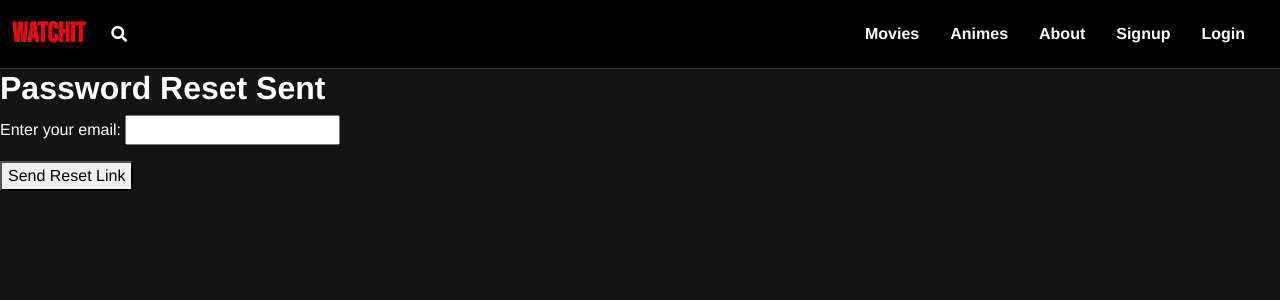
After one commit to punitsinha23/watchit, a Django app: page /password_reset/ in a window 1280 px wide. The commit adds this page. Shown: the top 300 px of the page. Run offline with Django 5.2, Linux system fonts and the light colour scheme.

Commit message:
added forgot password

```diff
--- a/account_app/forms.py
+++ b/account_app/forms.py
@@ -24,3 +24,11 @@ class WatchlistForm(forms.ModelForm):
     class Meta:
         model = Watchlist
         fields = ['movie_title', 'movie_year','imdb_id', 'poster']
+class PasswordResetRequestForm(forms.Form):
+    email = forms.EmailField(label="Enter your email", max_length=254)
+
+    def clean_email(self):
+        email = self.cleaned_data["email"]
+        if not User.objects.filter(email=email).exists():
+            raise forms.ValidationError("No user is associated with this email address.")
+        return email
--- /dev/null
+++ b/account_app/templates/password_reset_request.html
@@ -0,0 +1,10 @@
+{% extends 'base.html' %}
+{% block content %}
+<h2>Password Reset Sent</h2>
+<form method="post">
+    {% csrf_token %}
+    {{ form.as_p }}
+    <button type="submit">Send Reset Link</button>
+</form>
+
+{% endblock %}
--- a/account_app/templates/signup.html
+++ b/account_app/templates/signup.html
@@ -94,6 +94,9 @@
             <p class="mt-3 mb-0" style="font-size: 0.9rem;">Already have an account?
                 <a href="{% url 'login' %}" style="color: #ff4a4a; font-weight: bold;">Login here</a>
             </p>
+            <p class="mt-3 mb-0" style="font-size: 0.9rem;">Forgot Password?
+                <a href="{% url 'password_reset_request' %}" style="color: #ff4a4a; font-weight: bold;">Reset password</a>
+            </p>
         </form>
     </div>
 </div>
--- a/account_app/views.py
+++ b/account_app/views.py
@@ -11,7 +11,15 @@ from django.http import HttpResponse
 from django.contrib.auth.tokens import default_token_generator
 from django.utils.encoding import force_str
 from django.utils.http import urlsafe_base64_decode
-
+from django.utils.crypto import get_random_string
+from django.core.mail import send_mail
+from .forms import PasswordResetRequestForm
+from .models import PasswordResetToken
+from django.conf import settings
+from django.contrib.auth.hashers import make_password
+from django.shortcuts import get_object_or_404
+from django.utils.timezone import now
+from datetime import timedelta
 
 
 
@@ -201,3 +209,61 @@ def verify_email(request, uidb64, token):
 
 def verify(request):
     return render(request, 'verify.html')
+
+def request_password_reset(request):
+    if request.method == "POST":
+        form = PasswordResetRequestForm(request.POST)
+        if form.is_valid():
+            email = form.cleaned_data["email"]
+            user = User.objects.filter(email=email).first()  # Use `.filter().first()` to avoid exceptions
+
+            if user:
+                token = get_random_string(length=32)
+
+                # Save or update the token in the database
+                PasswordResetToken.objects.update_or_create(user=user, defaults={'token': token})
+
+                reset_link = request.build_absolute_uri(reverse('reset_password', args=[token]))
+
+                send_mail(
+                    "Password Reset Request",
+                    f"Click the link to reset your password: {reset_link}",
+                    settings.DEFAULT_FROM_EMAIL,
+                    [email],
+                    fail_silently=False,
+                )
+
+            messages.success(request, "If the email is registered, a password reset link has been sent.")
+            return redirect("login")
+
+    else:
+        form = PasswordResetRequestForm()
+
+    return render(request, "password_reset_request.html", {"form": form})
+
+
+
+def reset_password(request, token):
+    reset_token = get_object_or_404(PasswordResetToken, token=token)
+
+    # Check if token is expired (e.g., valid for 24 hours)
+    if reset_token.created_at < now() - timedelta(hours=24):
+        reset_token.delete()  # Remove expired token
+        messages.error(request, "This password reset link has expired.")
+        return redirect("login")
+
+    if request.method == "POST":
+        new_password = request.POST["password"]
+        confirm_password = request.POST["confirm_password"]
+
+        if new_password != confirm_password:
+            messages.error(request, "Passwords do not match.")
+        else:
+            reset_token.user.password = make_password(new_password)
+            reset_token.user.save()
+            reset_token.delete()  # Delete token after successful reset
+
+            messages.success(request, "Password reset successful. You can now log in.")
+            return redirect("login")
+
+    return render(request, "reset_password.html")
--- a/watchit/urls.py
+++ b/watchit/urls.py
@@ -20,6 +20,7 @@ from django.urls import path
 from watchit_app import views as watchit_views
 from account_app import views as account_views
 from . import settings
+from django.contrib.auth import views as auth_views
 from django.conf.urls.static import static
 from django.contrib.auth.decorators import login_required
 
@@ -33,8 +34,10 @@ urlpatterns = [
     path('signup/', account_views.signup_view, name='signup'),
     path('verify/<uidb64>/<token>/', account_views.verify_email, name='verify_email'),
     path('verify/', account_views.verify, name='verify'),
-    path('login/', account_views.login_view, name='login'),
+    path('accounts/login/', account_views.login_view, name='login'),
     path('logout/', account_views.logout_view, name='logout'),
+    path("password_reset/", account_views.request_password_reset, name="password_reset_request"),
+    path("reset/<str:token>/", account_views.reset_password, name="reset_password"),
     path('account/profile/', account_views.user, name='user'),
     path('account/profile/dashboard', account_views.search, name='dashboard'),
     path('account/profile/watchit', account_views.watchlist_view , name='watchlist')
```
Also changed, not shown: account_app/models.py (+12 -0 lines), account_app/templates/reset_password.html (added, +13 -0 lines), account_app/migrations/0007_passwordresettoken.py (added), account_app/migrations/0008_alter_passwordresettoken_token_and_more.py (added), db.sqlite3.
